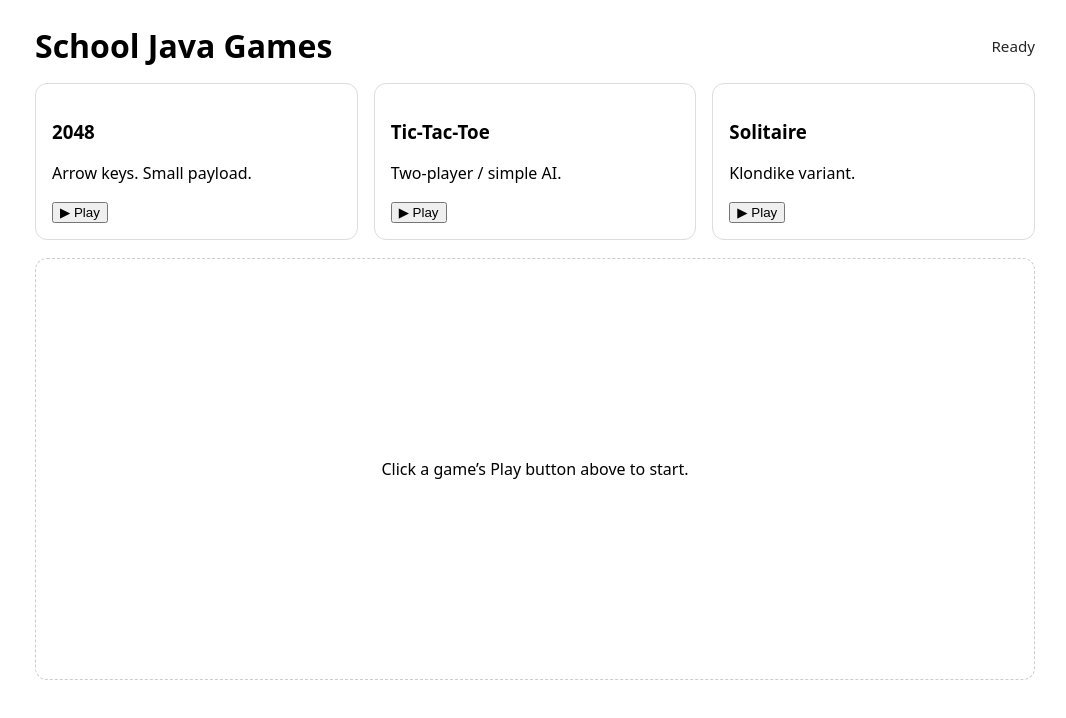
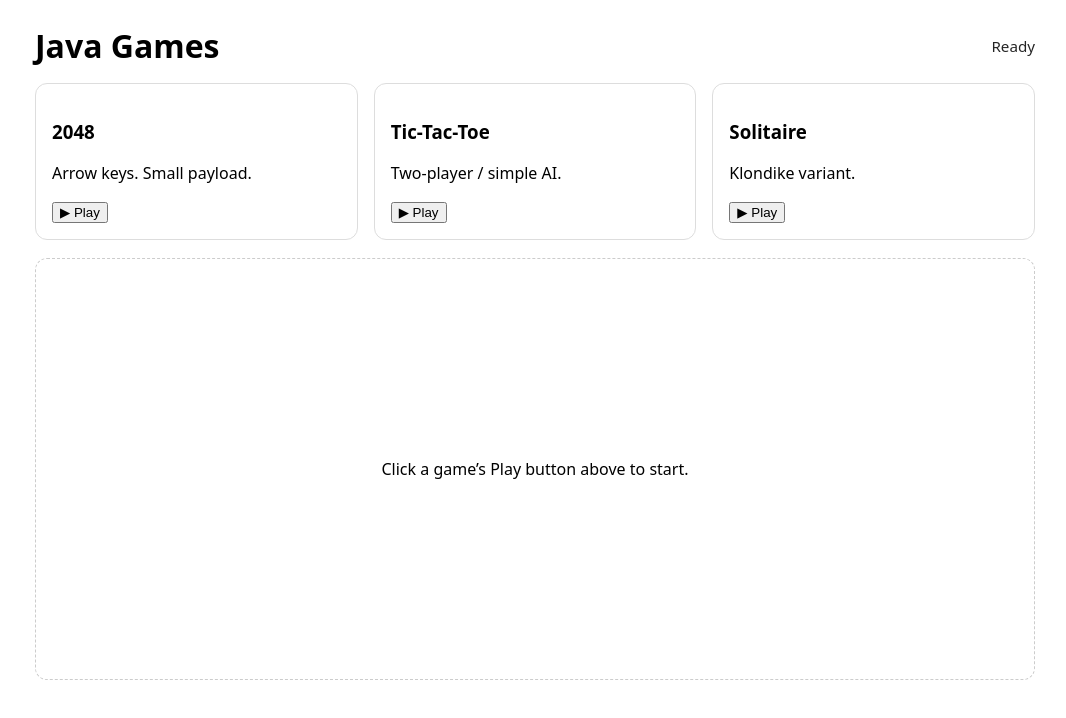
Before and after one commit to Blake71722/shiny-octo-goggles, a plain HTML site: page index.html in a window 1280 px wide. Shown: the whole page, without its empty margins (105-1171 px from the left). Drawn offline with Linux system fonts and the light colour scheme.

Commit message:
Update index.html

```diff
--- a/index.html
+++ b/index.html
@@ -27,7 +27,7 @@
 <body>
   <main>
     <header>
-      <h1>School Java Games</h1>
+      <h1>Java Games</h1>
       <div id="status">Ready</div>
     </header>
 
```
